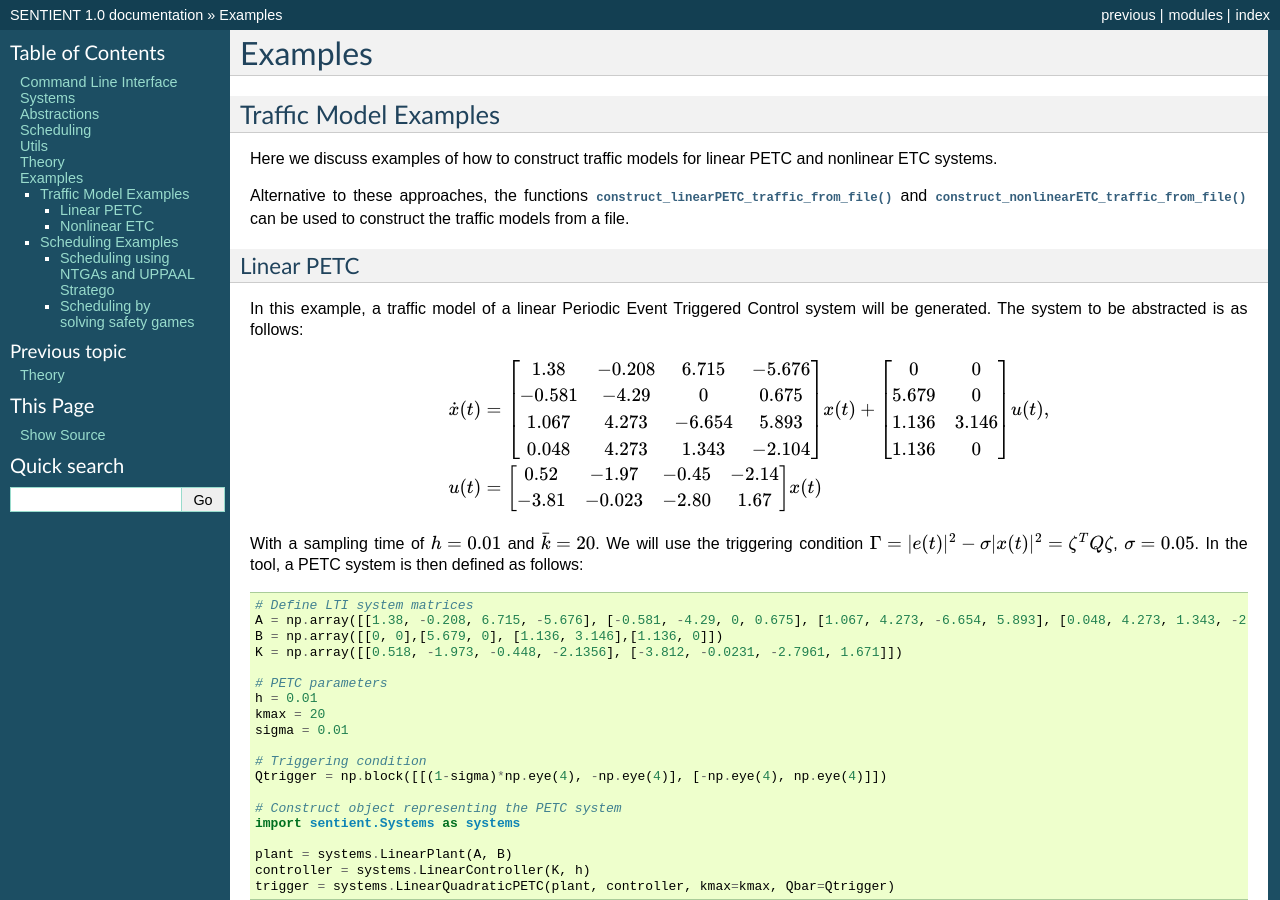
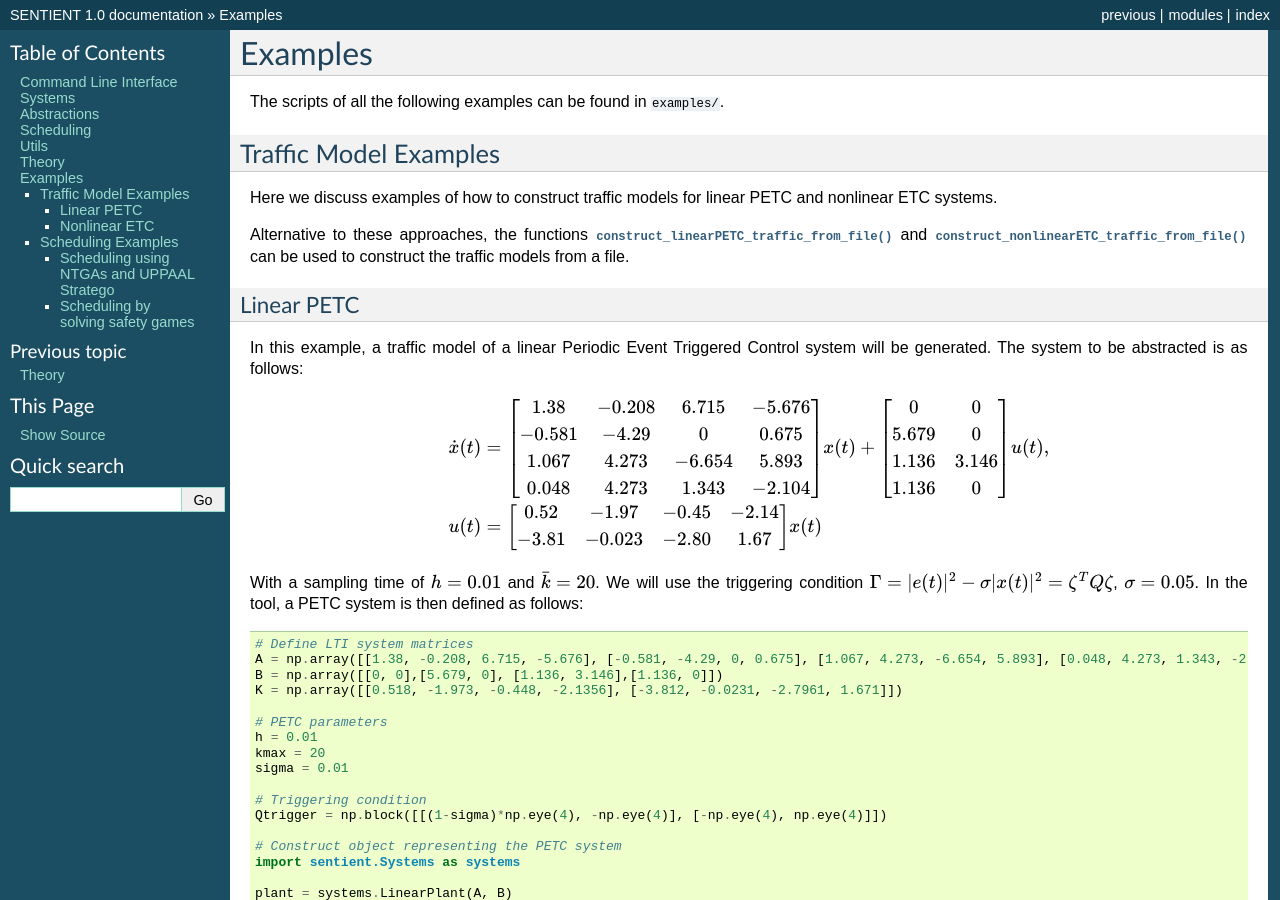
Before and after one commit to sync-lab/ETCetera, a Sphinx documentation site: the page built from docs/source/Examples.rst, in a window 1280 px wide and 900 px high. Built offline with Sphinx 7.4.7, drawn with Linux system fonts in a browser that asks for light colours.

Commit message:
Add line

```diff
--- a/docs/source/Examples.rst
+++ b/docs/source/Examples.rst
@@ -1,6 +1,8 @@
 ************
 Examples
 ************
+
+The scripts of all the following examples can be found in ``examples/``.
 
 Traffic Model Examples
 =======================
```
